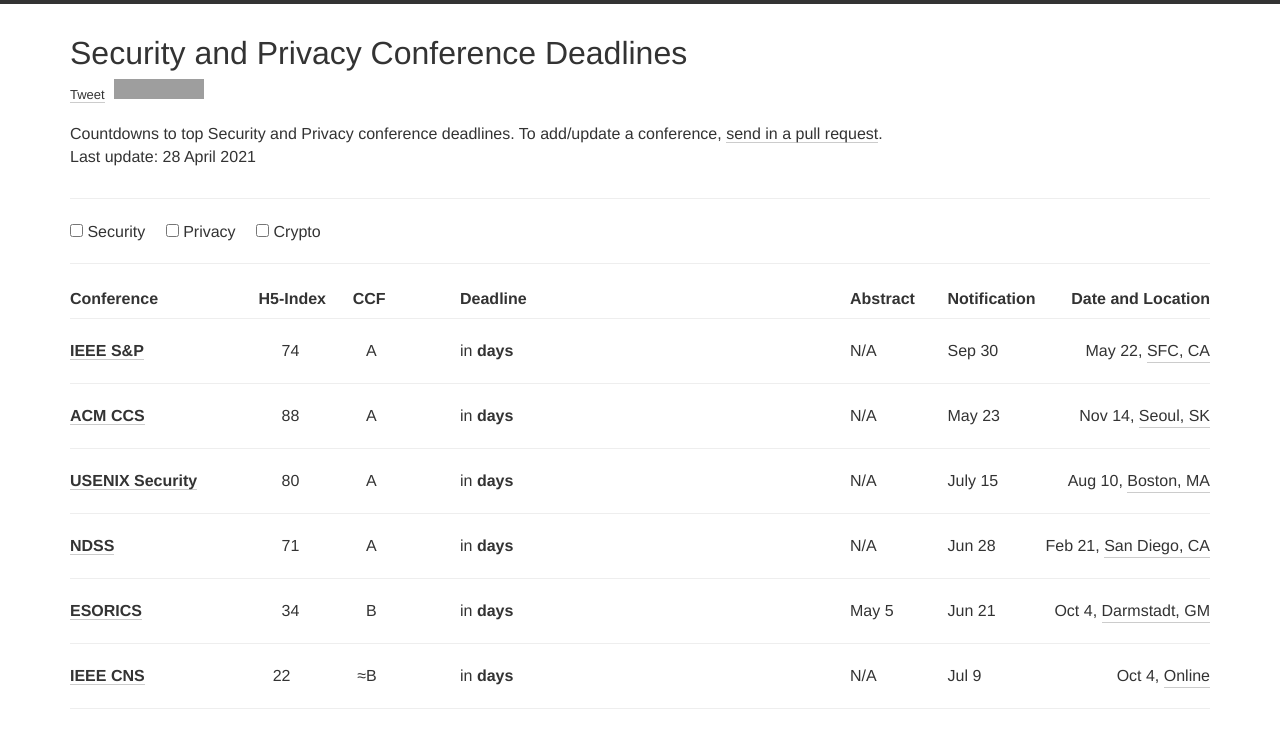
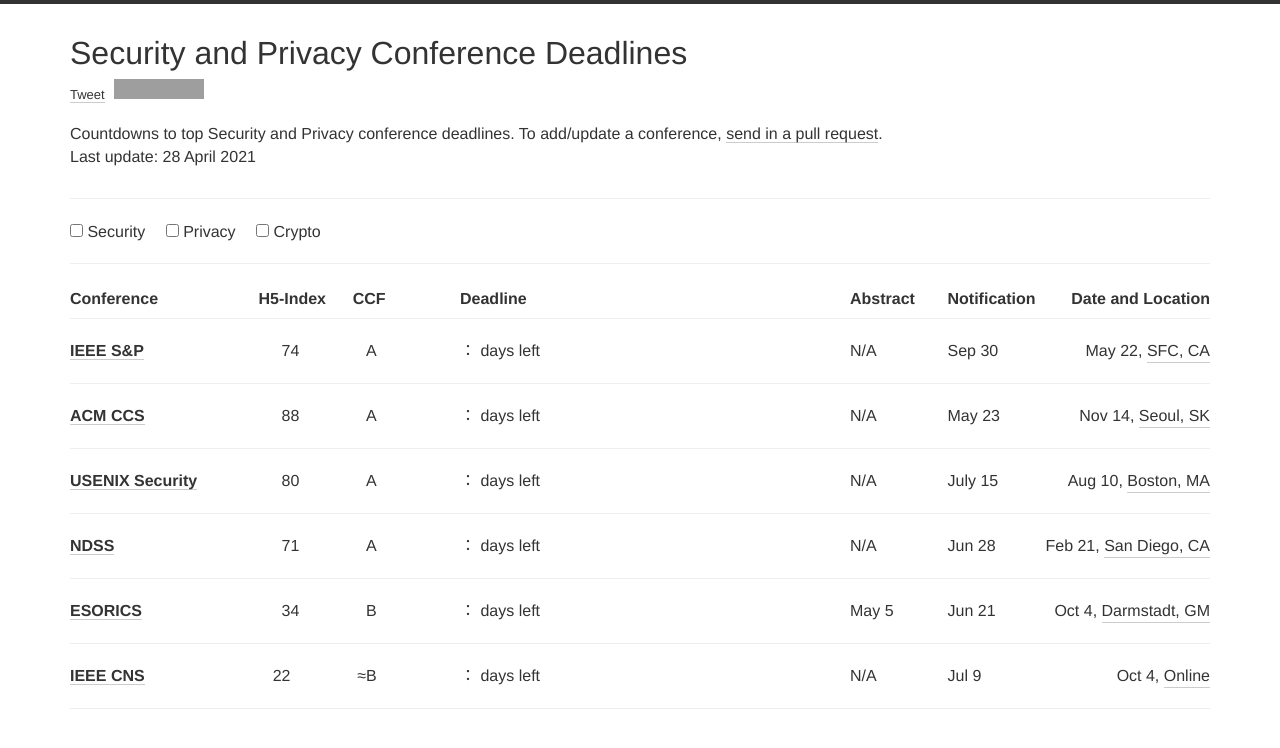
Before and after one commit to jianghaizhi/conference, a Jekyll site: the page built from index.html, in a window 1280 px wide. Shown: the top 748 px of the page. Built offline with Jekyll 4.4.1, drawn with Linux system fonts in a browser that asks for light colours; nearby versions of some CDN libraries; comment, search, counter and statistics services are not loaded; grey boxes are pictures that could not be loaded.

Commit message:
Update index.html

```diff
--- a/index.html
+++ b/index.html
@@ -69,7 +69,7 @@
                 <font font-size:1em; style="font-weight:bold;"><a target="black" href="{{conf.link}}">{{conf.name}}</a></font><font font-size:1em; style="float:right">{{conf.hindex}}&nbsp;&nbsp;&nbsp;&nbsp;&nbsp;&nbsp;&nbsp;&nbsp;&nbsp;&nbsp;&nbsp;&nbsp;&nbsp;&nbsp;&nbsp;{{conf.rank}}&nbsp;&nbsp;&nbsp;&nbsp;&nbsp;&nbsp;&nbsp;&nbsp;&nbsp;&nbsp;&nbsp;&nbsp;</font>
               </div>
                 <div class="col-xs-12 col-md-4">
-                <font><span class="deadline-time"></span> in <b><span class="timer"> days</span></b></font>
+                <font><span class="deadline-time"></span> ： <b><span class="timer"></span></b> days left</font>
               </div>
             <div class="col-xs-12 col-md-1">
                 {{conf.abstract}}
```
